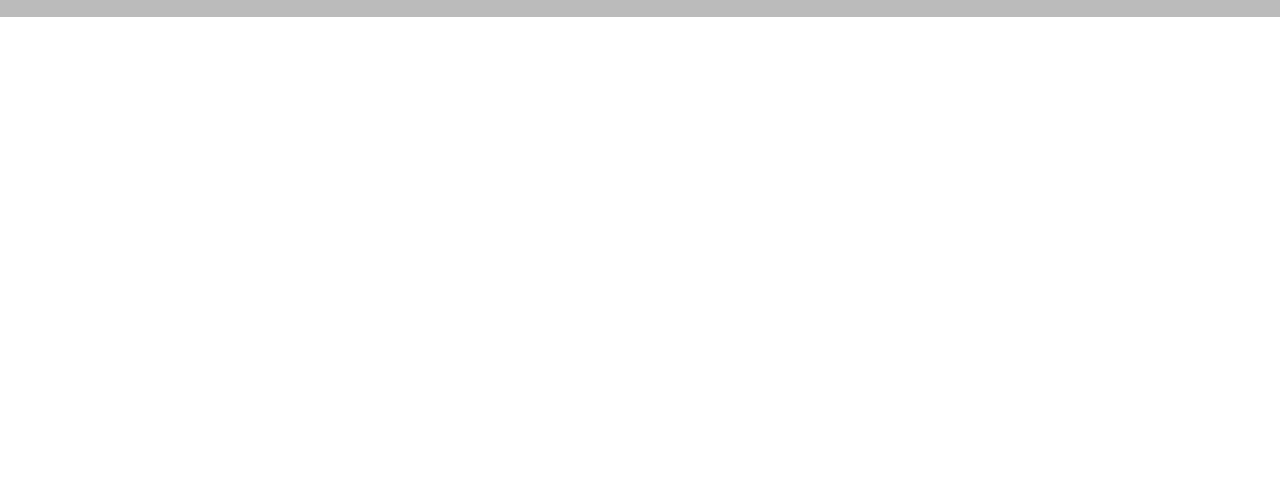
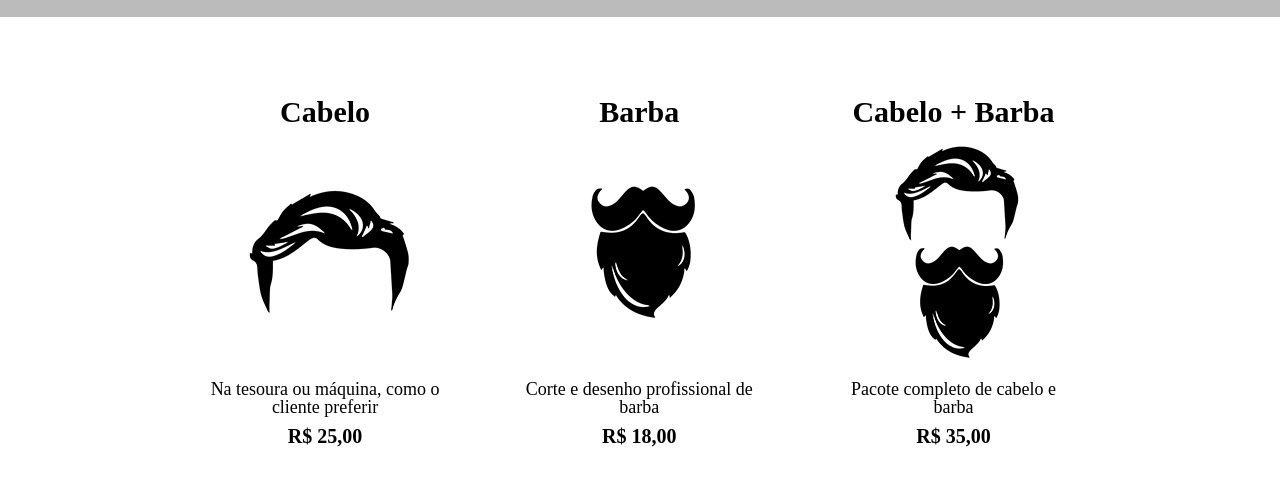
Before and after one commit to ChrysWillians/html5-css3, a plain HTML site: page produtos.html in a window 1280 px wide. Shown: the part 276-762 px from the top of the page. Drawn offline with Linux system fonts and the light colour scheme.

Commit message:
Produtos
adicionando os produtos

```diff
--- a/produtos.css
+++ b/produtos.css
@@ -28,3 +28,33 @@ nav{
     top: 110px;
     right: 0;
 }
+
+.produtos{
+    width: 940px;
+    margin: 0 auto;
+    padding: 50px 0;
+}
+
+.produtos li{
+    display: inline-block;
+    text-align: center;
+    width: 30%;
+    vertical-align: top;
+    margin: 0 1.5%;
+    padding: 30px 20px;
+    box-sizing: border-box;
+}
+
+.produtos h2{
+    font-size: 30px;
+    font-weight: bold;
+}
+.produto-descricao{
+    font-size: 18px;
+}
+
+.produto-preco{
+    font-size: 20px;
+    font-weight: bold;
+    margin-top: 10px;
+}
--- a/produtos.html
+++ b/produtos.html
@@ -25,6 +25,28 @@
             </div>
         </header>
 
+        <main>
+                <ul class="produtos">
+                    <li>
+                        <h2>Cabelo</h2>
+                        <img src="imagens/cabelo.jpg">
+                        <p class="produto-descricao">Na tesoura ou máquina, como o cliente preferir</p>
+                        <p class="produto-preco">R$ 25,00</p>
+                    </li>
+                    <li>
+                        <h2>Barba</h2>
+                        <img src="imagens/barba.jpg">
+                        <p class="produto-descricao">Corte e desenho profissional de barba</p>
+                        <p class="produto-preco">R$ 18,00</p>
+                    </li>
+                    <li>
+                        <h2>Cabelo + Barba</h2>
+                        <img src="imagens/cabelo+barba.jpg">
+                        <p class="produto-descricao">Pacote completo de cabelo e barba</p>
+                        <p class="produto-preco">R$ 35,00</p>
+                    </li>
+                </ul>
+        </main>
 
     </body>
 
```
